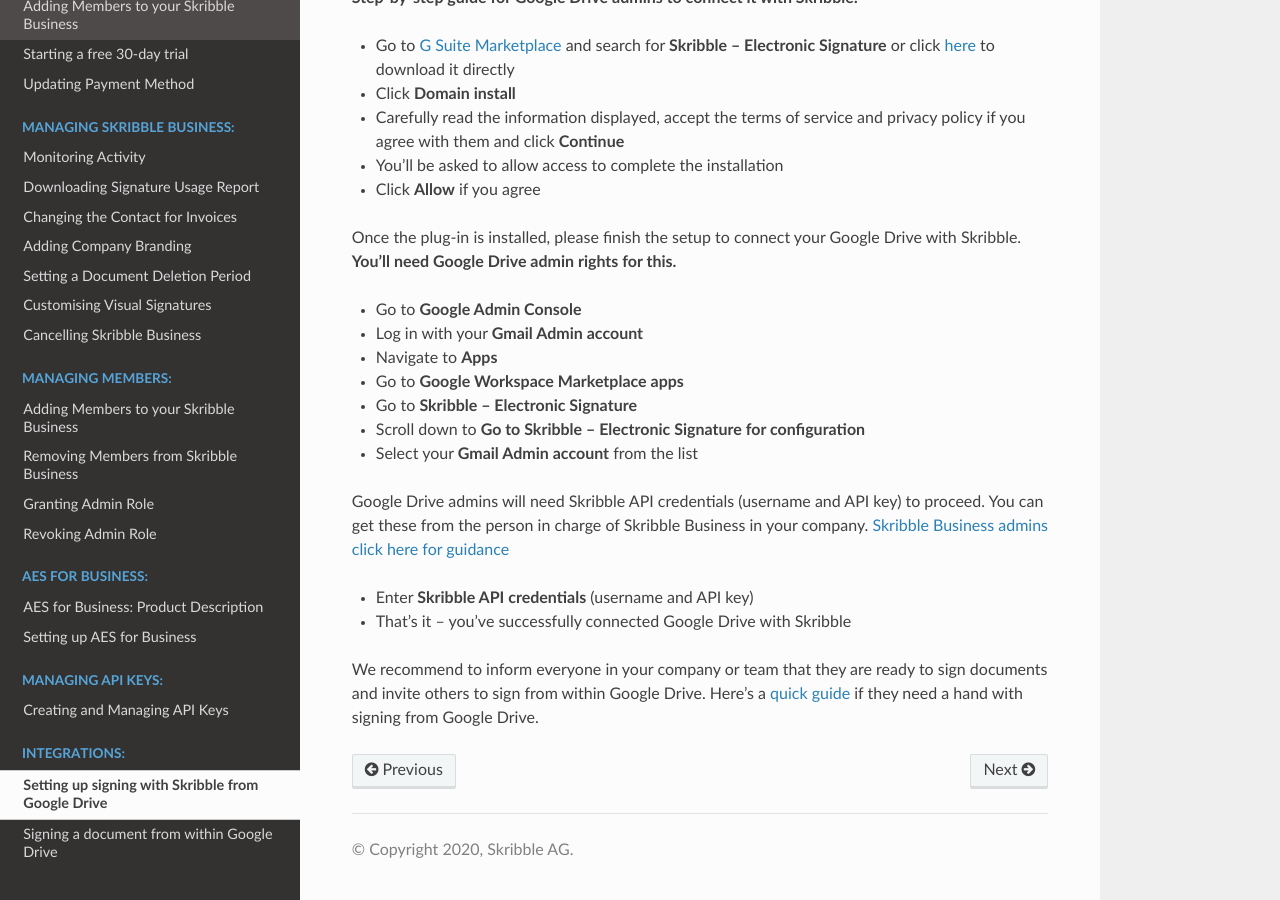
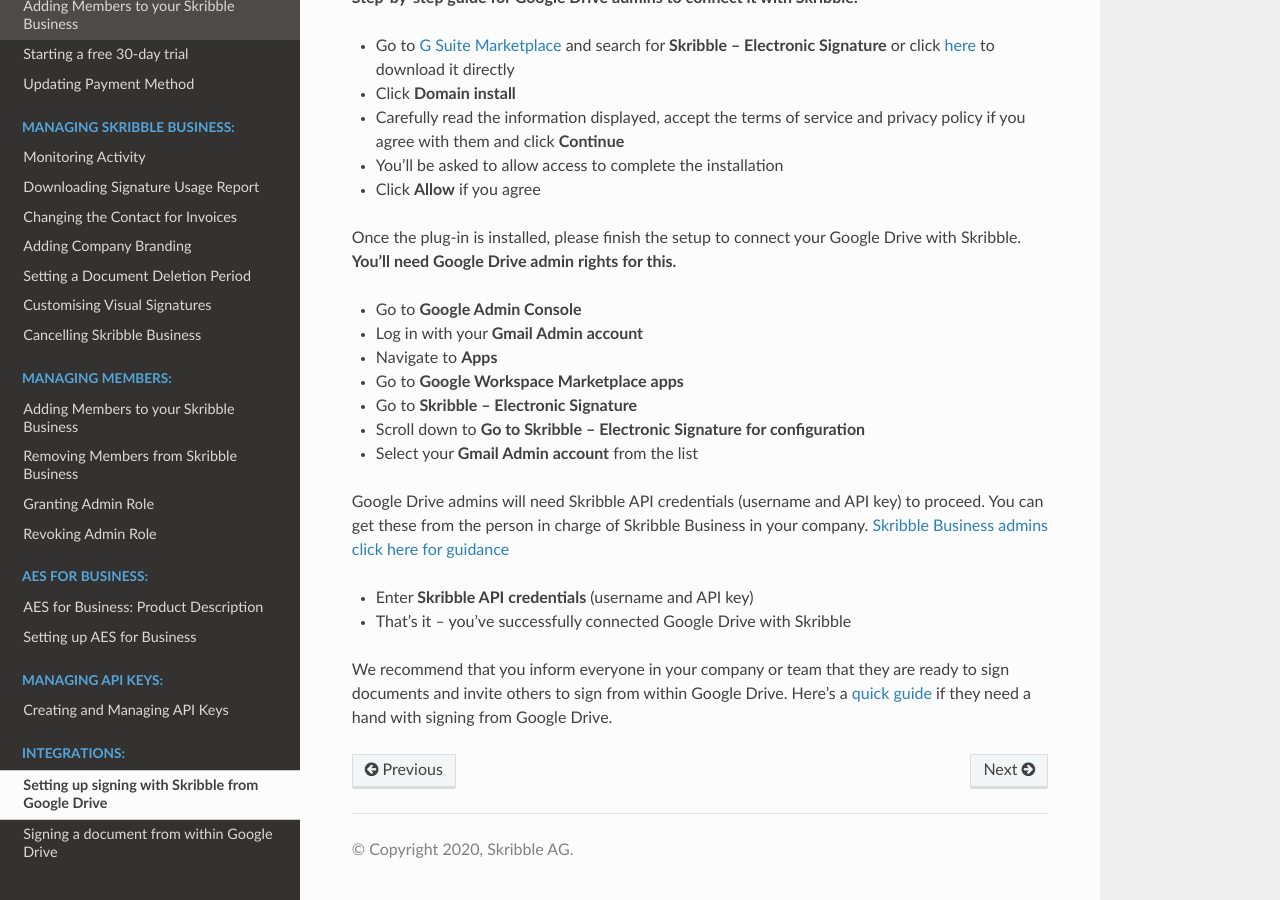
Before and after one commit to matthieu-bt/business-guide, a Sphinx documentation site: the page built from source/integrations/google.rst, in a window 1280 px wide and 900 px high, scrolled down 683 px. Built offline with Sphinx 7.4.7 and the Read the Docs theme 2.0.0, drawn with Linux system fonts in a browser that asks for light colours.

Commit message:
Typo fixed

```diff
--- a/source/integrations/google.rst
+++ b/source/integrations/google.rst
@@ -59,6 +59,6 @@
 
 - That’s it – you’ve successfully connected Google Drive with Skribble
 
-We recommend to inform everyone in your company or team that they are ready to sign documents and invite others to sign from within Google Drive. Here’s a `quick guide`_ if they need a hand with signing from Google Drive.
+We recommend that you inform everyone in your company or team that they are ready to sign documents and invite others to sign from within Google Drive. Here’s a `quick guide`_ if they need a hand with signing from Google Drive.
 
   .. _quick guide: https://docs.skribble.com/business-admin/
```
